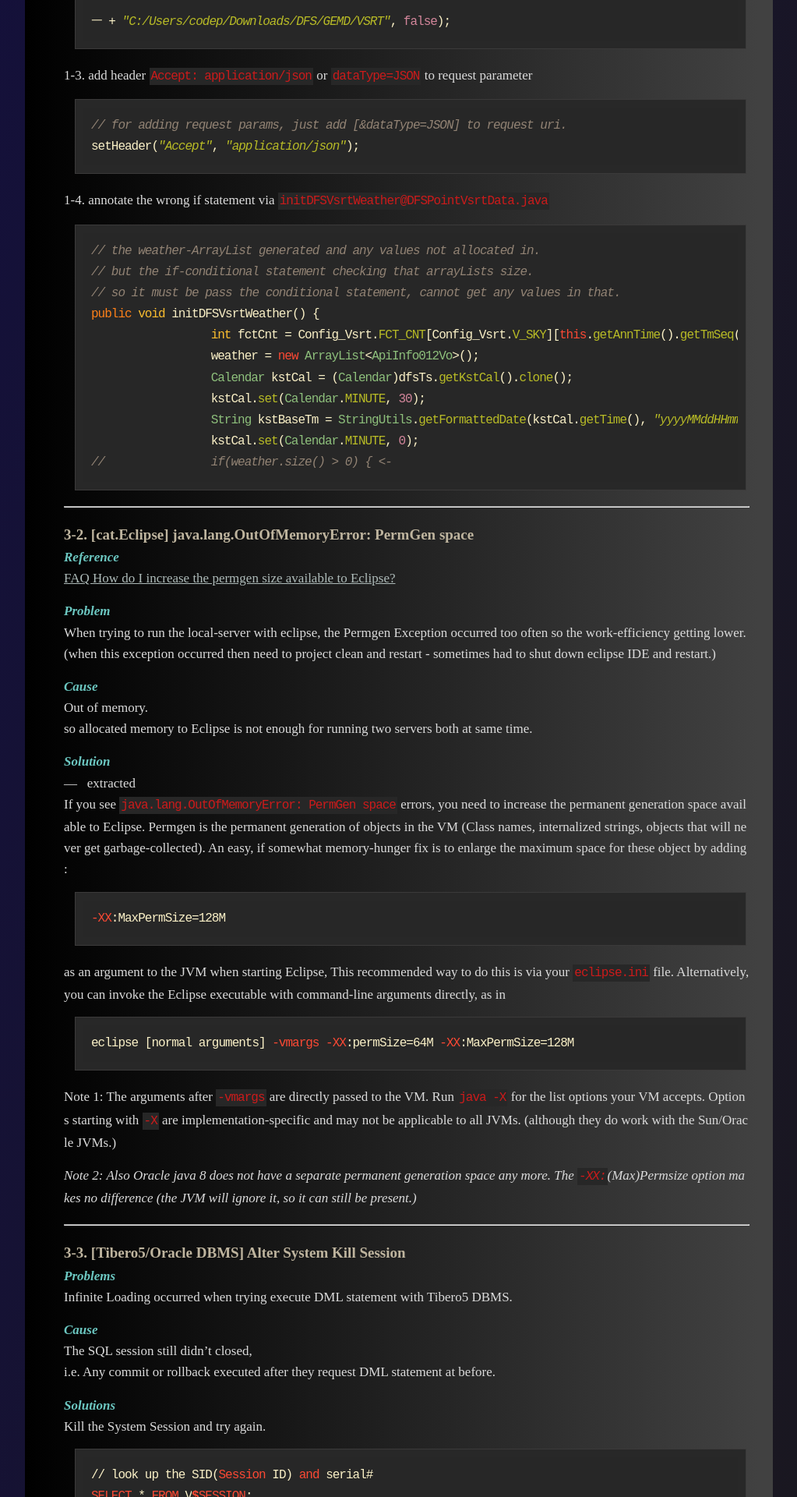
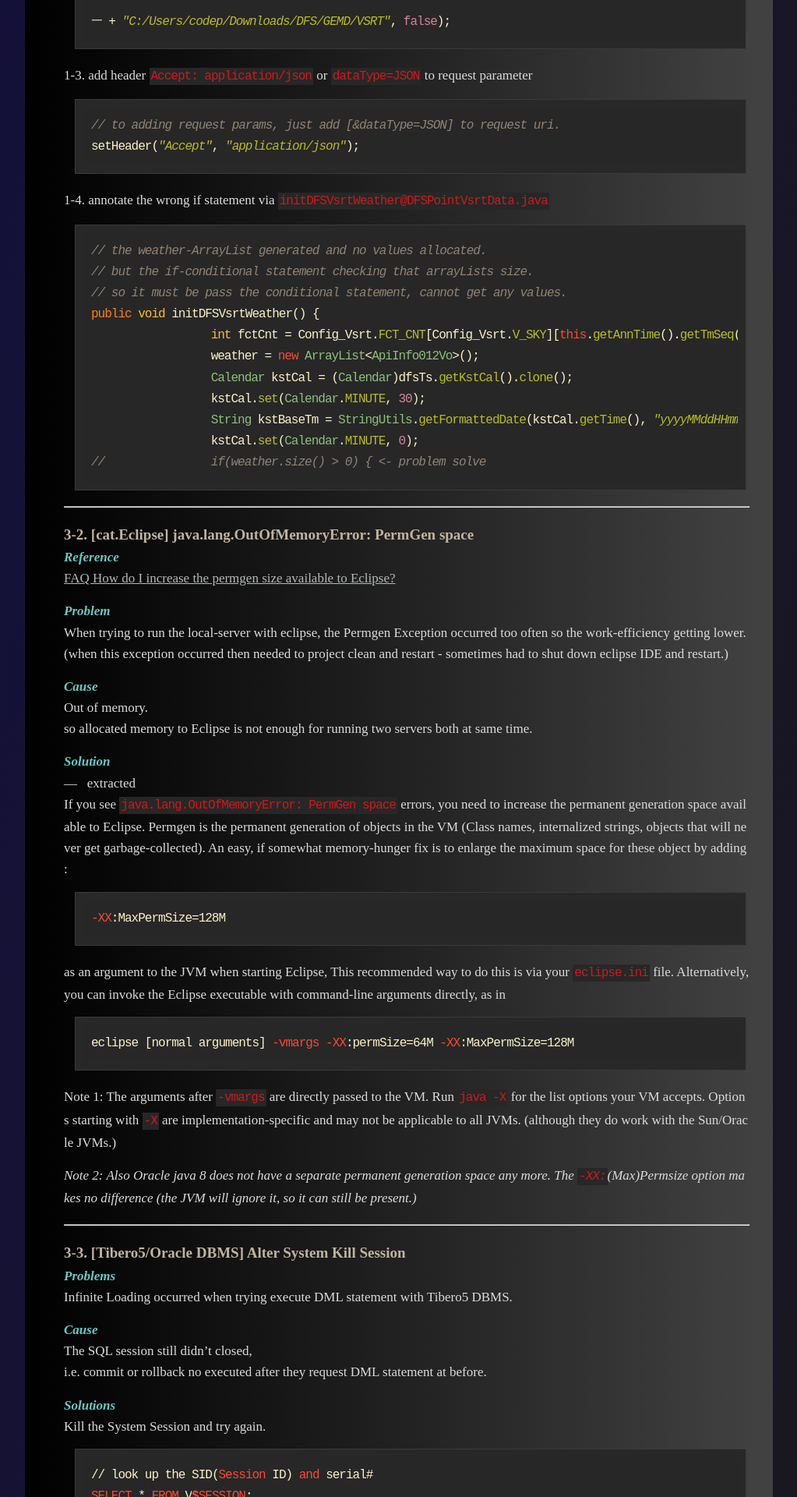
Before and after one commit to codepark-kr/codepark-kr.github.io, a Jekyll site: the page built from debug.md, in a window 1280 px wide. Shown: the part 1241-3161 px from the top of the page at 78% size, without its empty margins (128-1151 px from the left). Built offline with Jekyll 4.4.1, drawn with Linux system fonts in a browser that asks for light colours; some web fonts are replaced.

Commit message:
[MODIFY] spell collecting

```diff
--- a/_sass/base.scss
+++ b/_sass/base.scss
@@ -111,7 +111,7 @@ button, #demo{ cursor: pointer; }
 
 
 .container { width: $container-width;  max-width: $container-max-width;  margin-right: auto;  margin-left: auto; margin-top: 40px;
-  border-bottom: 20px solid rgb(6, 70, 70);
+  border-bottom: 20px solid rgb(6, 70, 70); display: block;
   // border-top: 1px solid tomato; border-left: 1px solid tomato; border-right: 1px solid tomato;
   background-color: #000000;
   background-image: linear-gradient(90deg, #000000 0%, #414141 98%);
--- a/debug.md
+++ b/debug.md
@@ -58,16 +58,16 @@ DFSVsrtCacher.init(frontpach + "C:/Users/codep/Downloads/DFS/GEMD/VSRT", false);
 1-3. add header `Accept: application/json` or `dataType=JSON` to request parameter
 
 {% highlight java %}
-// for adding request params, just add [&dataType=JSON] to request uri.
+// to adding request params, just add [&dataType=JSON] to request uri.
 setHeader("Accept", "application/json");
 {% endhighlight %}
 
 1-4. annotate the wrong if statement via `initDFSVsrtWeather@DFSPointVsrtData.java`
 
 {% highlight java %}
-// the weather-ArrayList generated and any values not allocated in.
+// the weather-ArrayList generated and no values allocated.
 // but the if-conditional statement checking that arrayLists size.
-// so it must be pass the conditional statement, cannot get any values in that.
+// so it must be pass the conditional statement, cannot get any values.
 public void initDFSVsrtWeather() {
 		int fctCnt = Config_Vsrt.FCT_CNT[Config_Vsrt.V_SKY][this.getAnnTime().getTmSeq()];
 		weather = new ArrayList<ApiInfo012Vo>();
@@ -75,7 +75,7 @@ public void initDFSVsrtWeather() {
 		kstCal.set(Calendar.MINUTE, 30);
 		String kstBaseTm = StringUtils.getFormattedDate(kstCal.getTime(), "yyyyMMddHHmm");
 		kstCal.set(Calendar.MINUTE, 0);
-//		if(weather.size() > 0) { <-
+//		if(weather.size() > 0) { <- problem solve
 {% endhighlight %}
 
 ---
@@ -86,7 +86,7 @@ public void initDFSVsrtWeather() {
 [FAQ How do I increase the permgen size available to Eclipse?](https://wiki.eclipse.org/FAQ_How_do_I_increase_the_permgen_size_available_to_Eclipse%3F)
 
 ***Problem***
-When trying to run the local-server with eclipse, the Permgen Exception occurred too often so the work-efficiency getting lower. (when this exception occurred then need to project clean and restart - sometimes had to shut down eclipse IDE and restart.)
+When trying to run the local-server with eclipse, the Permgen Exception occurred too often so the work-efficiency getting lower. (when this exception occurred then needed to project clean and restart - sometimes had to shut down eclipse IDE and restart.)
 
 ***Cause***
 Out of memory.
@@ -119,7 +119,7 @@ Infinite Loading occurred when trying execute DML statement with Tibero5 DBMS.
 
 ***Cause***
 The SQL session still didn't closed,
-i.e. Any commit or rollback executed after they request DML statement at before.
+i.e. commit or rollback no executed after they request DML statement at before.
 
 ***Solutions***
 Kill the System Session and try again.
```
Also changed, not shown: database.md (+6 -6 lines), seminar-lecture.md (+4 -3 lines), spring-theory.md (+1 -1 lines).
